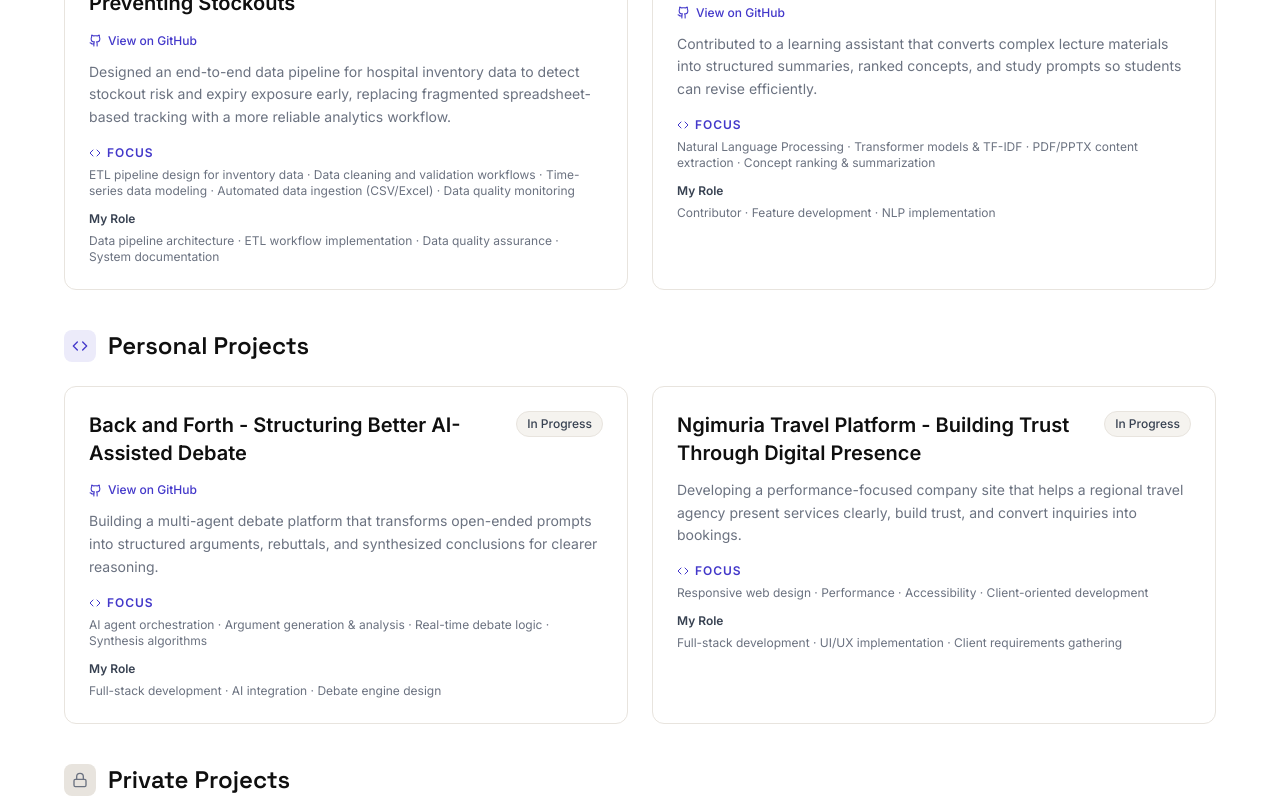
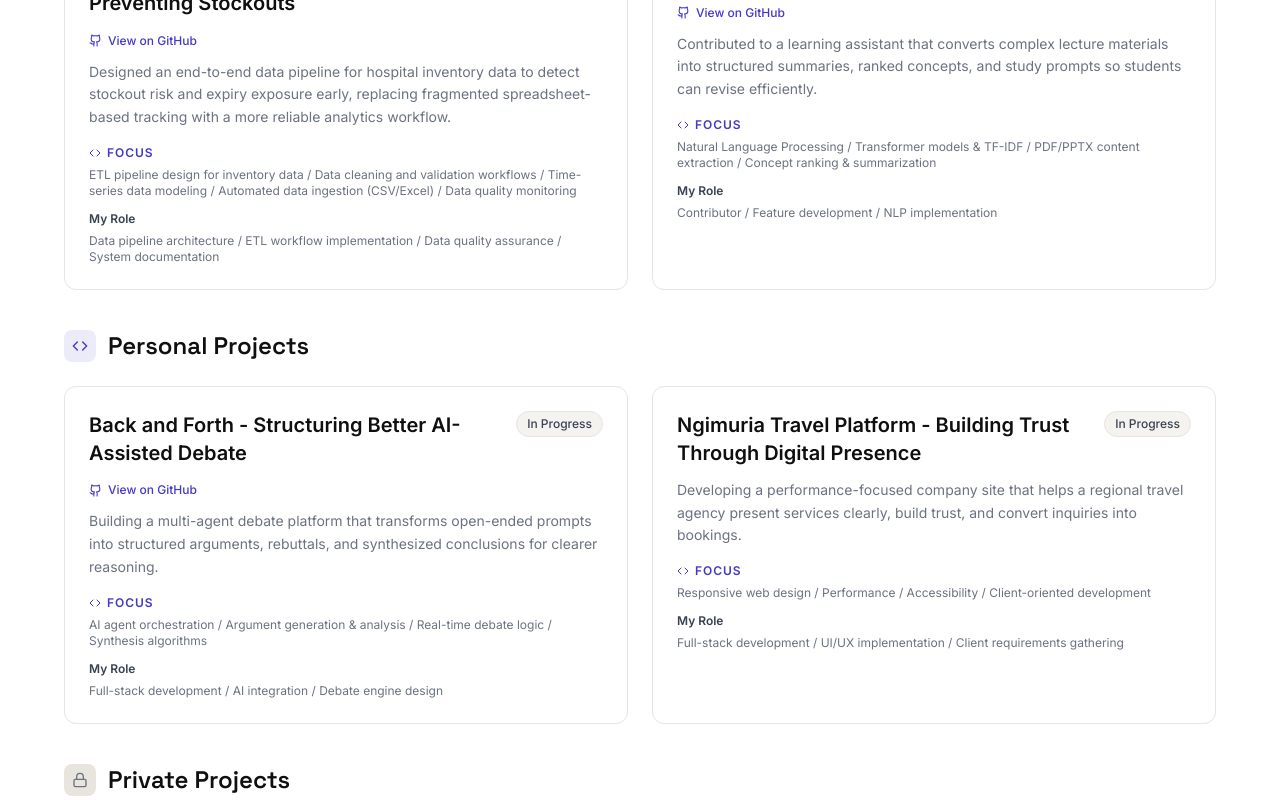
Before and after one commit to puoch1of1/PORTFOLIO-, a React (Vite) app: page / in a window 1280 px wide. Shown: the part 4740-5540 px from the top of the page. Built offline with nearby package versions, Linux system fonts and the light colour scheme.

Commit message:
Fix comment formatting and update separator in project details

```diff
--- a/src/sections/Projects.tsx
+++ b/src/sections/Projects.tsx
@@ -66,14 +66,14 @@ export default function Projects() {
           viewport={{ once: true, margin: '-100px' }}
           className="space-y-10"
         >
-          {/* Featured Project — full-width split layout */}
+          {/* Featured Project - full-width split layout */}
           {featuredProject && (
             <motion.div
               variants={itemVariants}
               className="bg-gradient-to-br from-accent-subtle via-white to-warm-50 border border-accent/15 rounded-2xl p-6 sm:p-8 md:p-10 hover:border-accent/30 hover:shadow-xl hover:shadow-accent/5 transition-all duration-500"
             >
               <div className="grid grid-cols-1 md:grid-cols-5 gap-6 md:gap-10">
-                {/* Left — Info */}
+                {/* Left - Info */}
                 <div className="md:col-span-3">
                   <div className="flex flex-wrap items-center gap-2 mb-4">
                     <span className="px-3 py-1 bg-accent/10 border border-accent/20 rounded-full text-xs font-medium text-accent-deep">
@@ -114,7 +114,7 @@ export default function Projects() {
                   )}
                 </div>
 
-                {/* Right — Technical details */}
+                {/* Right - Technical details */}
                 <div className="md:col-span-2 space-y-5">
                   <div>
                     <h4 className="text-xs font-semibold text-accent uppercase tracking-editorial mb-2 flex items-center gap-2">
@@ -200,13 +200,13 @@ export default function Projects() {
                           Focus
                         </h5>
                         <p className="text-xs text-secondary-gray">
-                          {project.technicalFocus.join(' · ')}
+                          {project.technicalFocus.join(' / ')}
                         </p>
                       </div>
                       <div>
                         <h5 className="text-xs font-semibold text-secondary-dark mb-1.5">My Role</h5>
                         <p className="text-xs text-secondary-gray">
-                          {project.role.join(' · ')}
+                          {project.role.join(' / ')}
                         </p>
                       </div>
                     </div>
@@ -267,13 +267,13 @@ export default function Projects() {
                           Focus
                         </h5>
                         <p className="text-xs text-secondary-gray">
-                          {project.technicalFocus.join(' · ')}
+                          {project.technicalFocus.join(' / ')}
                         </p>
                       </div>
                       <div>
                         <h5 className="text-xs font-semibold text-secondary-dark mb-1.5">My Role</h5>
                         <p className="text-xs text-secondary-gray">
-                          {project.role.join(' · ')}
+                          {project.role.join(' / ')}
                         </p>
                       </div>
                     </div>
@@ -283,7 +283,7 @@ export default function Projects() {
             </div>
           )}
 
-          {/* Private Projects — stylized locked overlay */}
+          {/* Private Projects - stylized locked overlay */}
           {privateProjects.length > 0 && (
             <div>
               <motion.div variants={itemVariants} className="flex items-center gap-3 mb-6">
@@ -305,7 +305,7 @@ export default function Projects() {
                     <div className="blur-[6px] opacity-40 pointer-events-none select-none">
                       <h4 className="text-lg font-semibold text-primary-dark mb-2">{project.title}</h4>
                       <p className="text-sm text-secondary-gray mb-3">{project.overview}</p>
-                      <p className="text-xs text-secondary-gray">{project.technicalFocus.join(' · ')}</p>
+                      <p className="text-xs text-secondary-gray">{project.technicalFocus.join(' / ')}</p>
                     </div>
 
                     {/* Stylized locked overlay */}
```
